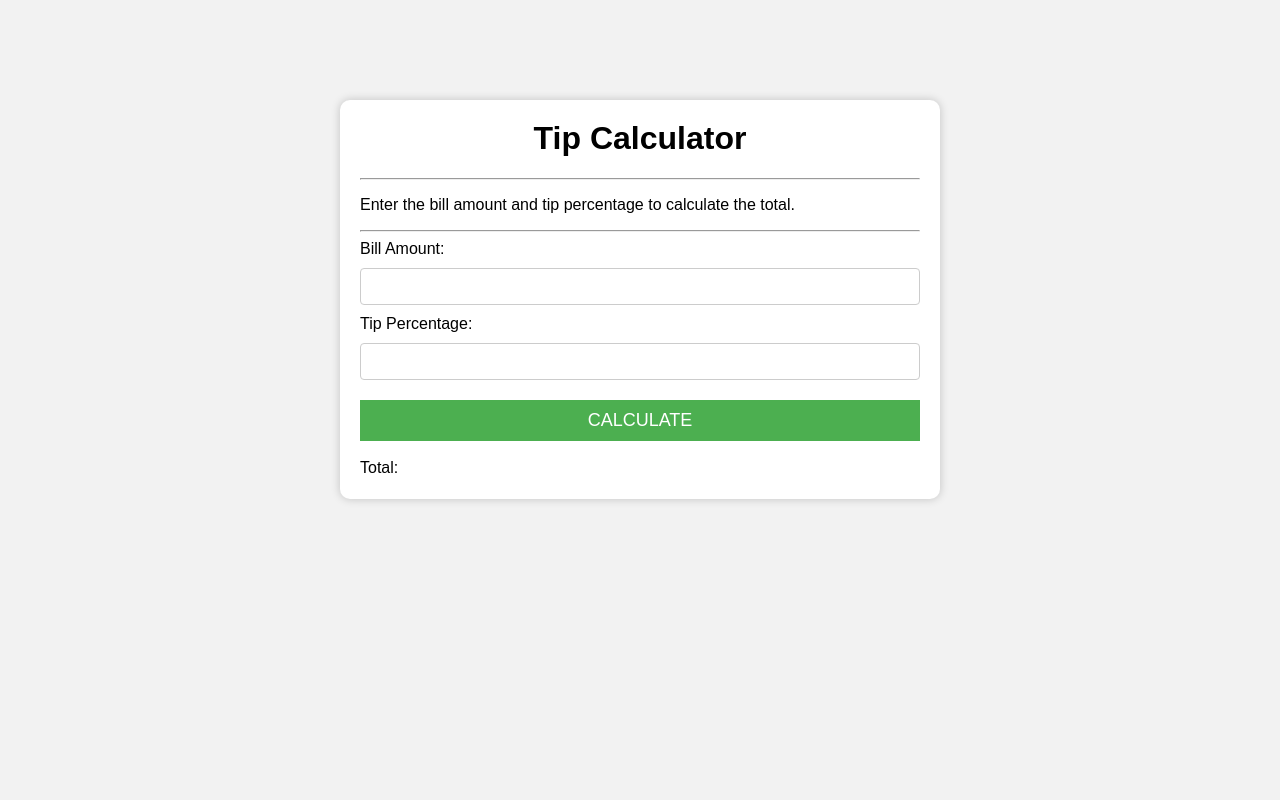
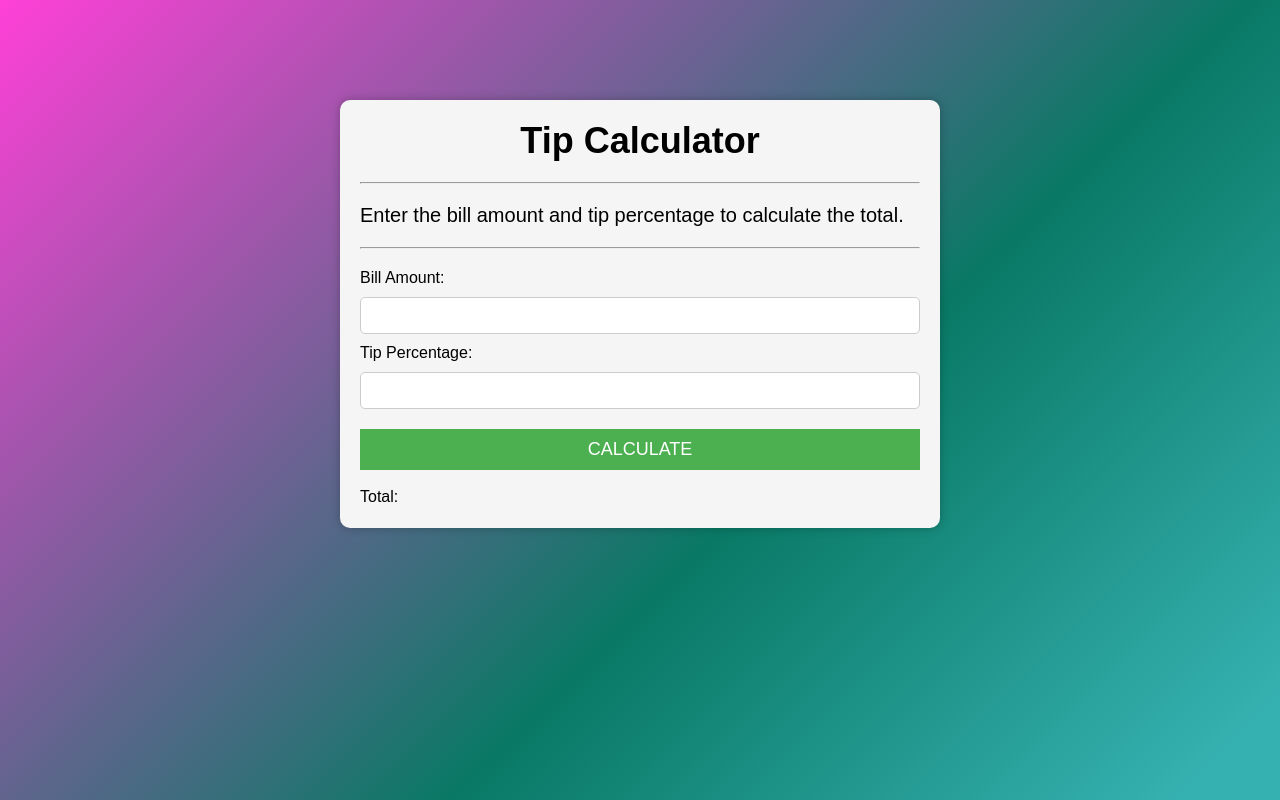
Before and after one commit to Paveluk98/tip-calculator, a plain HTML site: page index.html in a window 1280 px wide. Drawn offline with Linux system fonts and the light colour scheme.

Commit message:
Added background, changed style

```diff
--- a/index.html
+++ b/index.html
@@ -11,9 +11,11 @@
   </head>
   <body>
     <div class="container">
-      <h1>Tip Calculator</h1>
+      <h1 class="title">Tip Calculator</h1>
       <hr />
-      <p>Enter the bill amount and tip percentage to calculate the total.</p>
+      <p class="main-label">
+        Enter the bill amount and tip percentage to calculate the total.
+      </p>
       <hr />
       <label for="bill">Bill Amount:</label>
       <input type="number" id="bill" />
--- a/style.css
+++ b/style.css
@@ -1,21 +1,31 @@
 *
 {
   box-sizing: border-box;
+  margin: 0;
+  padding: 0;
+}
+
+html
+{
+  height: 100%;
 }
 
 body
 {
-  background-color: #f2f2f2;
   font-family: Arial, Helvetica, sans-serif;
+  background-image: linear-gradient(315deg, rgba(54,177,177,1) 5%, rgba(9,121,101,1) 40%, rgba(255,0,202,0.75) 100%);
+  background-repeat: no-repeat;
+  background-size: 100% 100%;
+
 }
 
 .container
 {
-  background-color: white;
+  background-color: whitesmoke;
   max-width: 600px;
   margin: 100px auto;
   padding: 20px;
-  box-shadow: 0px 0px 10px rgba(0,0,0,0.2);
+  box-shadow: 0px 0px 10px rgba(0,0,0,0.25);
   border-radius: 10px;
 }
 
@@ -23,13 +33,25 @@ h1
 {
   margin-top: 0;
   text-align: center;
+  font-size: 36px;
+}
+
+.main-label
+{
+  margin: 10px 0;
+  font-size: 20px;
+}
+
+hr
+{
+  margin: 20px 0;
 }
 
 input
 {
   padding: 10px;
   border: 1px solid #ccc;
-  border-radius: 4px;
+  border-radius: 5px;
   margin: 10px 0;
   width: 100%;
 }
```
